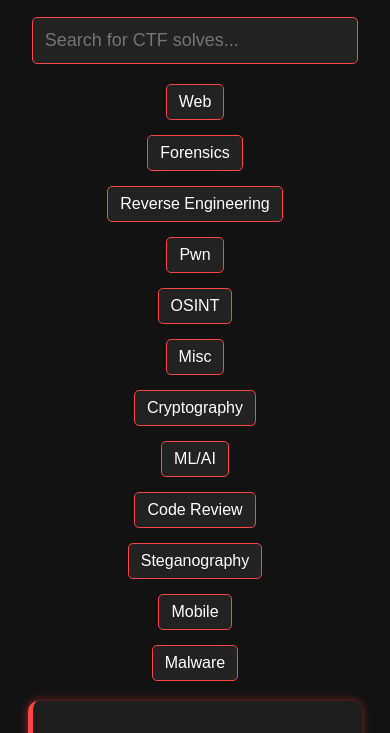
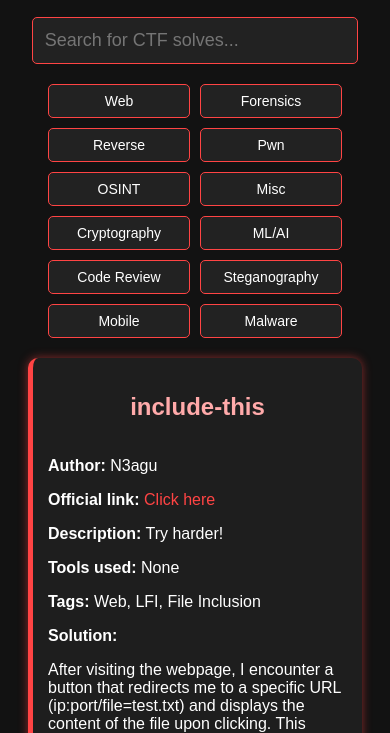
Before and after one commit to N3agu/CTF-Library, a plain HTML site: page index.html in a window 390 px wide. Shown: the part 97-830 px from the top of the page. Drawn offline with Linux system fonts and the light colour scheme.

Commit message:
Update UI
Made the checkboxes responsive

```diff
--- a/index.html
+++ b/index.html
@@ -39,16 +39,19 @@
             display: flex;
             flex-wrap: wrap;
             justify-content: center;
-            gap: 15px;
+            gap: 10px;
+            max-width: 900px;
         }
         .filters label {
+            width: 120px;
             background: #222;
-            padding: 8px 12px;
+            padding: 8px 10px;
             border-radius: 5px;
             border: 1px solid #ff4444;
             cursor: pointer;
             transition: 0.3s;
-            white-space: nowrap;
+            text-align: center;
+            font-size: 14px;
         }
         .filters label input {
             display: none;
@@ -102,8 +105,11 @@
                 width: 90%;
             }
             .filters {
-                flex-direction: column;
-                align-items: center;
+                flex-direction: row;
+                justify-content: center;
+            }
+            .filters label {
+                width: 120px;
             }
             .solve {
                 padding: 15px;
@@ -124,7 +130,7 @@
     <div class="filters" id="filters">
         <label onclick="toggleFilter(this)"><input type="checkbox" value="Web"> Web</label>
         <label onclick="toggleFilter(this)"><input type="checkbox" value="Forensics"> Forensics</label>
-        <label onclick="toggleFilter(this)"><input type="checkbox" value="Reverse Engineering"> Reverse Engineering</label>
+        <label onclick="toggleFilter(this)"><input type="checkbox" value="Reverse Engineering"> Reverse</label>
         <label onclick="toggleFilter(this)"><input type="checkbox" value="Pwn"> Pwn</label>
         <label onclick="toggleFilter(this)"><input type="checkbox" value="OSINT"> OSINT</label>
         <label onclick="toggleFilter(this)"><input type="checkbox" value="Misc"> Misc</label>
```
